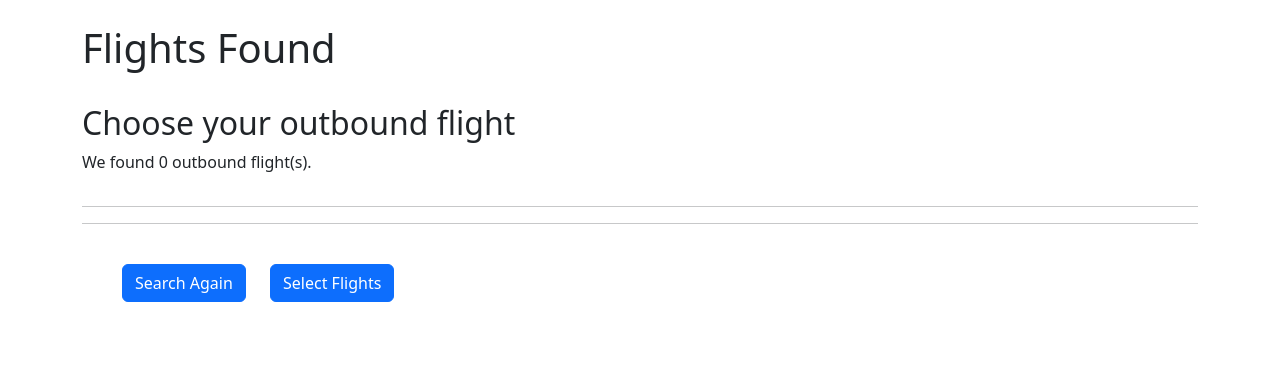
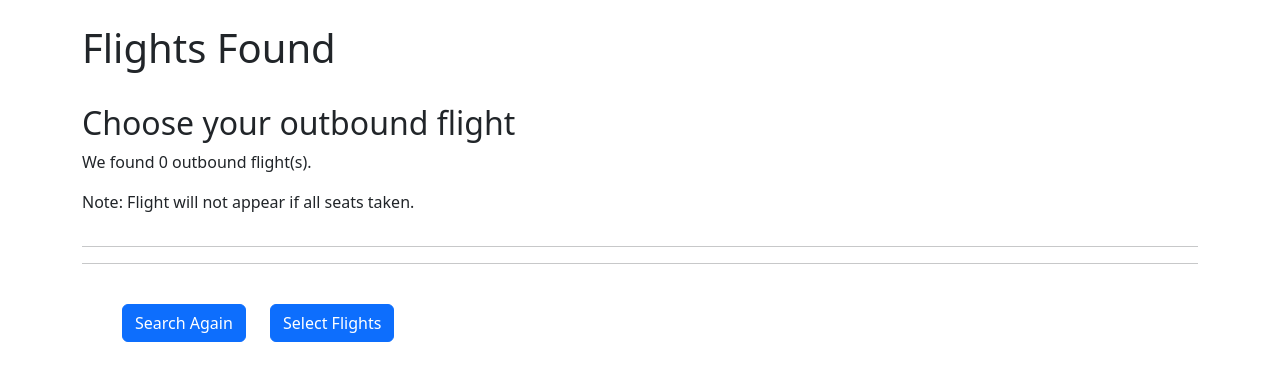
Before and after one commit to mmbi-glitch/159352_A2, a Flask app: page /flights/found in a window 1280 px wide. Shown: the part 70-451 px from the top of the page. Run offline with Flask 3, Linux system fonts and the light colour scheme; parts of the project's set-up code (start-up, migrations or seed data) failed here and were passed over.

Commit message:
Done done done.

```diff
--- a/backend/views.py
+++ b/backend/views.py
@@ -119,29 +119,37 @@ def flights_book():
             # create a new booking and customer
             else:
 
-                # get a new booking reference
-                booking_ref = random_booking_ref()
+                # customer email, mobile must be unique
 
-                while Booking.query.filter_by(booking_ref=booking_ref).all():
+                if Customer.query.filter_by(email=email).first():
+                    flash("This email already exists.", category="error")
+                elif Customer.query.filter_by(mobile=mobile).first():
+                    flash("This mobile number already exists.", category="error")
+                else:
+
+                    # get a new booking reference
                     booking_ref = random_booking_ref()
 
-                # differentiate
-                if Temp.query.count() == 2:
-                    new_booking = Booking(booking_ref, outbound_flight_id,
-                                          outbound_flight, inbound_flight_id,
-                                          inbound_flight)
-                    outbound_flight.seats -= 1
-                    inbound_flight.seats -= 1
-                else:
-                    new_booking = Booking(booking_ref, outbound_flight_id, outbound_flight)
-                    outbound_flight.seats -= 1
+                    while Booking.query.filter_by(booking_ref=booking_ref).all():
+                        booking_ref = random_booking_ref()
 
-                new_customer = Customer(title, f_name, l_name, email, mobile, booking_ref, new_booking)
-                db.session.add(new_booking)
-                db.session.add(new_customer)
-                db.session.commit()
-                flash("Booking confirmed: " + booking_ref + ". Thanks for booking with us!", category="success")
-                flash("To access your booking, login via the Manage page", category="info")
+                    # differentiate
+                    if Temp.query.count() == 2:
+                        new_booking = Booking(booking_ref, outbound_flight_id,
+                                              outbound_flight, inbound_flight_id,
+                                              inbound_flight)
+                        outbound_flight.seats -= 1
+                        inbound_flight.seats -= 1
+                    else:
+                        new_booking = Booking(booking_ref, outbound_flight_id, outbound_flight)
+                        outbound_flight.seats -= 1
+
+                    new_customer = Customer(title, f_name, l_name, email, mobile, booking_ref, new_booking)
+                    db.session.add(new_booking)
+                    db.session.add(new_customer)
+                    db.session.commit()
+                    flash("Booking confirmed: " + booking_ref + ". Thanks for booking with us!", category="success")
+                    flash("To access your booking, login via the Manage page", category="info")
 
             print(Booking.query.all())
             print(Customer.query.all())
@@ -186,15 +194,13 @@ def manage():
     if request.method == "POST":
         # get post data
         booking_ref = request.form.get("booking_ref")
-        last_name = request.form.get("last_name")
+        email = request.form.get("email_req")
         # preliminary checks
-        if len(last_name) < 2:
-            flash("Invalid last name. Please try again.", category="error")
-        elif len(booking_ref) != 6:
+        if len(booking_ref) != 6:
             flash("Booking reference is 6 characters long. Please try again.", category="error")
         else:
             # query customers table by last name
-            customers = Customer.query.filter_by(last_name=last_name).all()
+            customers = Customer.query.filter_by(email=email).all()
             print(customers)
             if customers:
                 for customer in customers:
@@ -204,7 +210,7 @@ def manage():
                         return redirect(url_for("views.manage_booking"))
                 flash("Incorrect booking reference. Please try again.", category="error")
             else:
-                flash("This last name does not exist.", category="error")
+                flash("This email does not exist.", category="error")
     return render_template("manage.html", user=current_user)
 
 
--- a/database/models.py
+++ b/database/models.py
@@ -136,7 +136,7 @@ for date in outbound_dates:
     outbound_dt = pdl.datetime(year=date.year, month=date.month, day=date.day, hour=8, minute=30, tz="Pacific/Auckland")
     inbound_dt = (outbound_dt.add(hours=3, minutes=50)).in_tz("Australia/Hobart")
     outbound_flights.append(
-        Flight("NH" + str(outbound_count), 5, 320, "NZNE", "YMHB", outbound_dt, inbound_dt, "NZRO", "SyberJet SJ30i"))
+        Flight("NH" + str(outbound_count), 6, 320, "NZNE", "YMHB", outbound_dt, inbound_dt, "NZRO", "SyberJet SJ30i"))
     outbound_count += 1
 
 # 2nd service - 1st cirrus plane
@@ -221,7 +221,7 @@ for date in inbound_dates:
                                tz="Australia/Hobart")
     inbound_dt = (outbound_dt.add(hours=3, minutes=50)).in_tz("Pacific/Auckland")
     inbound_flights.append(
-        Flight("HN" + str(inbound_count), 5, 320, "YMHB", "NZNE", outbound_dt, inbound_dt, "", "SyberJet SJ30i"))
+        Flight("HN" + str(inbound_count), 6, 320, "YMHB", "NZNE", outbound_dt, inbound_dt, "", "SyberJet SJ30i"))
     inbound_count += 1
 
 # 2nd service - 1st cirrus plane
--- a/frontend/templates/flights_found.html
+++ b/frontend/templates/flights_found.html
@@ -11,13 +11,15 @@
         <br>
         <h2>Choose your outbound flight</h2>
         <p>We found {{ outbound_flights|length }} outbound flight(s). </p>
+        <p>Note: Flight will not appear if all seats taken.</p>
         <ul class="list-group" id="outbound_flights">
             {% for out_flight in outbound_flights %}
+                {% if out_flight.seats != 0 %}
                     <li class="list-group-item list-group-item-action"
                         onclick="selectFlight(this, document.getElementById('outbound_flights'))">
                         <div class="card">
                             <div class="card-header bg-warning">
-                            Only {{ out_flight.seats }} seats available!
+                                Hurry, only {{ out_flight.seats }} seats available!
                             </div>
                             <div class="card-body">
                                 <h4 class="card-title">Flight {{ out_flight.id }}</h4>
@@ -32,6 +34,7 @@
                             </div>
                         </div>
                     </li>
+                {% endif %}
             {% endfor %}
         </ul>
         <hr>
@@ -39,13 +42,15 @@
         {% if round_trip %}
             <h3>Choose your inbound flight</h3>
             <p>We found {{ inbound_flights|length }} inbound flight(s). </p>
+            <p>Note: Flight will not appear if all seats taken.</p>
             <ul class="list-group list-group-flush" id="inbound_flights">
                 {% for in_flight in inbound_flights %}
+                    {% if in_flight.seats != 0 %}
                         <li class="list-group-item list-group-item-action"
                             onclick="selectFlight(this, document.getElementById('inbound_flights'))">
                             <div class="card">
                                 <div class="card-header bg-warning">
-                                Only {{ in_flight.seats }} seats available!
+                                    Hurry, only {{ in_flight.seats }} seats available!
                                 </div>
                                 <div class="card-body">
                                     <h4 class="card-title">Flight {{ in_flight.id }}</h4>
@@ -60,11 +65,14 @@
                                 </div>
                             </div>
                         </li>
+                    {% endif %}
                 {% endfor %}
             </ul>
         {% endif %}
         <br>
-        <button type="button" class="btn btn-primary" style="margin: 0 0 20px 40px;" onclick="location.replace('/flights/search')">Search Again</button>
+        <button type="button" class="btn btn-primary" style="margin: 0 0 20px 40px;"
+                onclick="location.replace('/flights/search')">Search Again
+        </button>
 
         <button type="button" class="btn btn-primary" style="margin: 0 0 20px 20px;"
                 onclick="
--- a/frontend/templates/flights_services.html
+++ b/frontend/templates/flights_services.html
@@ -20,7 +20,7 @@
                         <p class="card-text"> Weekly "prestige" service to Hobart (Tasmania)</p>
                         <p class="card-text">The outbound flight departs Dairy Flat on Friday early morning.</p>
                         <p class="card-text">the inbound flight departs Hobart on Sunday mid-afternoon (local time).</p>
-                        <p class="card-text">High-end SyberJet SJ30i jet, boasting 5 luxury seats.</p>
+                        <p class="card-text">High-end SyberJet SJ30i jet, boasting 6 luxury seats.</p>
 
                     </div>
                 </div>
@@ -65,7 +65,7 @@
                         <p>Twice weekly service to Tuuta Airport in the Chatham Islands.</p>
                         <p>The outbound flights depart from Dairy Flat on Tuesday and Friday.</p>
                         <p>The return flights depart from Tuuta on Wednesday and Saturday.</p>
-                        <p>Light, quiet HondaJet Elite jet with 5 seats.</p>
+                        <p>Light, quiet HondaJet Elite jet with 5 comfortable seats.</p>
                     </div>
                 </div>
             </li>
@@ -78,7 +78,7 @@
                         <p>Weekly service to Lake Tekapo in the South Island.</p>
                         <p>The outbound flight departs from Dairy Flat on Monday.</p>
                         <p>The return flight departs from Lake Tekapo on Tuesday.</p>
-                        <p>Light, quiet HondaJet Elite jet with 5 seats.</p>
+                        <p>Light, quiet HondaJet Elite jet with 5 comfortable seats.</p>
                     </div>
                 </div>
             </li>
```
Also changed, not shown: frontend/templates/manage.html (+4 -6 lines). Lines whose indentation alone changed are shown as unchanged.
